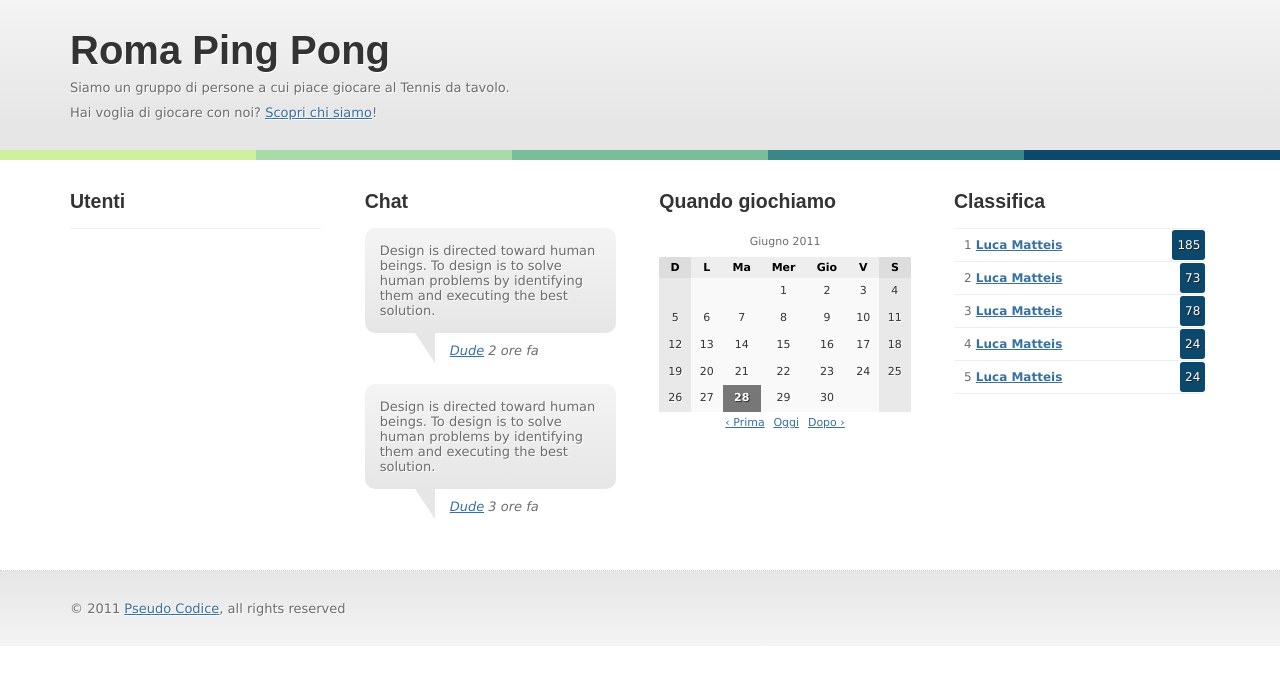
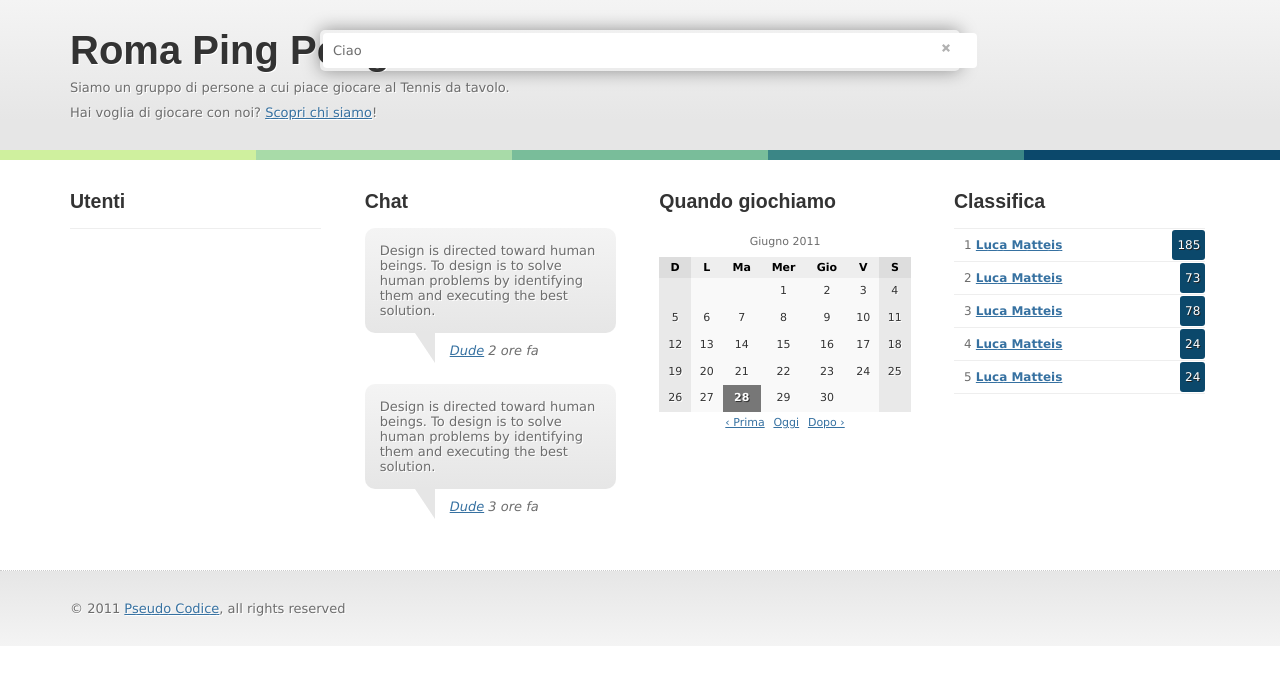
Before and after one commit to lmatteis/romapingpong, a plain HTML site: page skins/index.html in a window 1280 px wide. Drawn offline with Linux system fonts and the light colour scheme; files that its build step writes are made by us from their sources; no server answers; files whose address does not match are found by name.

Commit message:
added some modal box

```diff
--- a/public/css/styles.css
+++ b/public/css/styles.css
@@ -324,6 +324,47 @@ padding:.2em .4em;
 }
 
 
+/**
+ * Modal window
+ */
+div.modal {
+    position: absolute;
+    top: 30px;
+    left: 0;
+    z-index: 100;
+    text-align: left;
+
+    width: 50%;
+}
+.modal .popup {
+    position: relative;
+    border: 3px solid transparent;
+    -webkit-border-radius: 5px;
+    -moz-border-radius: 5px;
+    border-radius: 5px;
+    -webkit-box-shadow: 0 0 18px rgba(0, 0, 0, 0.4);
+    -moz-box-shadow: 0 0 18px rgba(0, 0, 0, 0.4);
+    box-shadow: 0 0 18px rgba(0, 0, 0, 0.4);
+}
+.modal .content {
+    display: table;
+    width: 100%;
+    padding: 10px;
+    background: white;
+    -webkit-border-radius: 4px;
+    -moz-border-radius: 4px;
+    border-radius: 4px;
+}
+.modal .close {
+    position: absolute;
+    top: 5px;
+    right: 5px;
+    padding: 2px;
+    background: white;
+}
+.modal .close img {
+    opacity: 0.3;
+}
 
 /* ============================= */
 /* ! Layout for mobile version   */
@@ -334,6 +375,10 @@ padding:.2em .4em;
 	body {
 
 	}
+
+    div.modal {
+        width: 100%;
+    }
 
 }
 
--- a/public/js/roma.js
+++ b/public/js/roma.js
@@ -88,11 +88,27 @@ var UserWidget = (function(){
 })();
 
 /**
+ * For Modal window and other things
+ */
+var ModalResize = function() {
+    var m = $(".modal"),
+        width = m.width();
+
+    m.css("left", ($(window).width() - width)/2 + "px");
+};
+
+$(window).resize(function(){
+    ModalResize();
+});
+
+/**
  * Main entry
  */
 $(function() {
+    ModalResize();
     User.login();
     UserWidget.init();
 });
 
+
 })();
--- a/skins/index.html
+++ b/skins/index.html
@@ -141,5 +141,17 @@
 
 </footer>
 
+<div class="modal">
+    <div class="popup">
+        <div class="content">
+            Ciao
+        </div>
+        <a href="#" class="close">
+            <img src="/images/closelabel.png" title="close" class="close_image">
+        </a>
+
+    </div>
+</div>
+
 </body>
 </html>
```
Also changed, not shown: public/images/closelabel.png (added).
